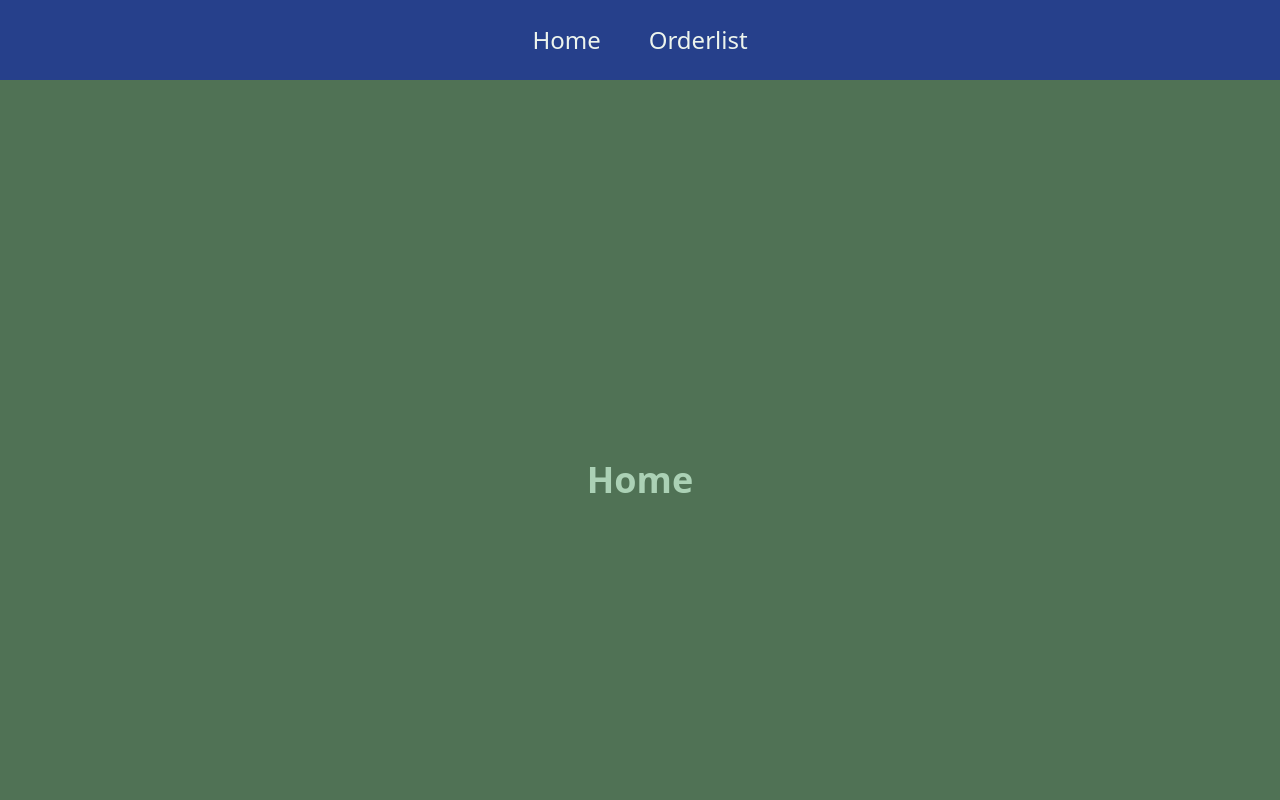
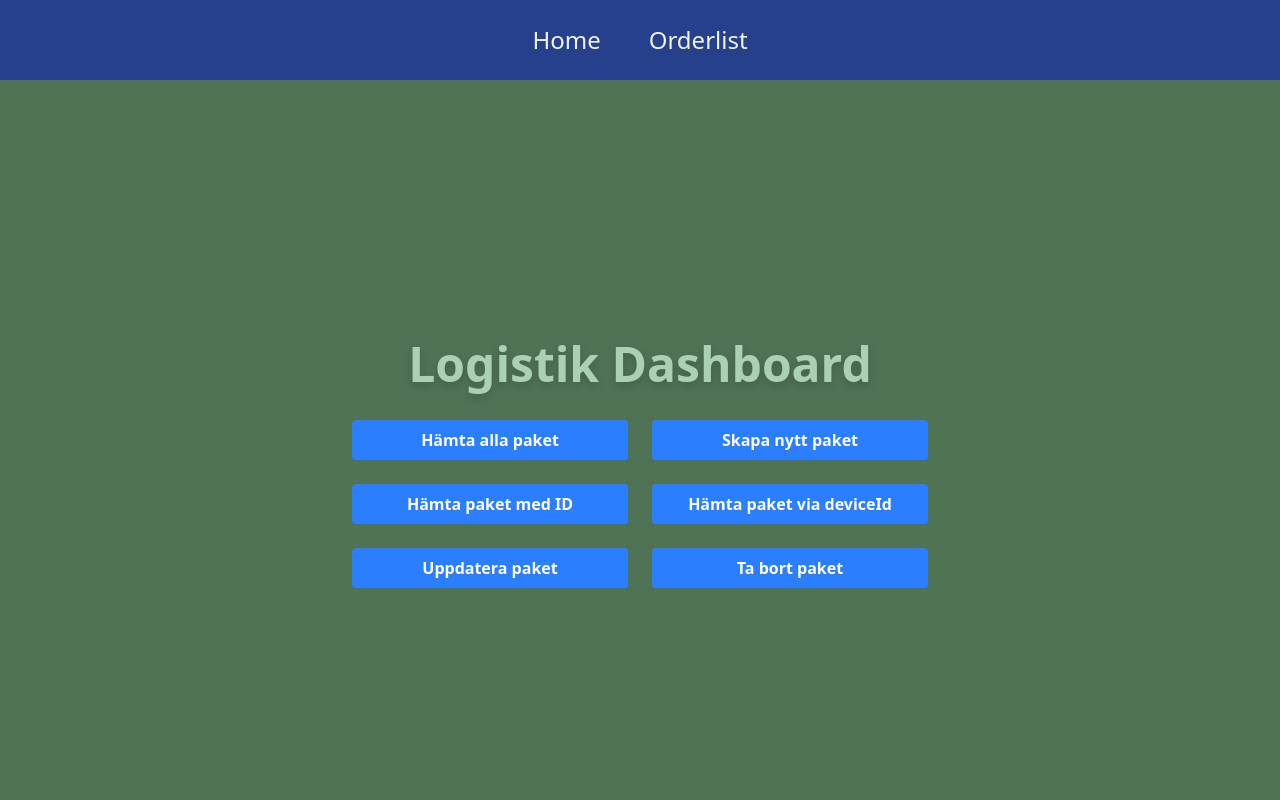
Before and after one commit to Advanced-Group-8/Front-end, a React (Vite) app in the folder web-app/: page / in a window 1280 px wide. Shown: the top 800 px of the page. Built offline with nearby package versions, Linux system fonts and the light colour scheme.

Commit message:
fixade en liten front end för testning av Backend

```diff
--- a/web-app/src/api/api.ts
+++ b/web-app/src/api/api.ts
@@ -2,11 +2,12 @@ import axios from "axios";
 
 import type { Package } from "../types/types.ts";
 
-export const API_BASE_URL = "http://localhost:3000";
+export const API_BASE_URL = "https://t8-server-d2fee2awcybjcqch.swedencentral-01.azurewebsites.net";
+
 
 export const getPackages = async () => {
   try {
-    const response = await axios.get(`${API_BASE_URL}/packages`);
+    const response = await axios.get(`${API_BASE_URL}/package-tracking`);
     return response.data;
   } catch (error) {
     console.error("Error fetching packages:", error);
@@ -14,9 +15,10 @@ export const getPackages = async () => {
   }
 };
 
+
 export const getPackageById = async (id: string) => {
   try {
-    const response = await axios.get(`${API_BASE_URL}/packages/${id}`);
+    const response = await axios.get(`${API_BASE_URL}/package/${id}`);
     return response.data;
   } catch (error) {
     console.error(`Error fetching package with ID ${id}:`, error);
@@ -24,13 +26,14 @@ export const getPackageById = async (id: string) => {
   }
 };
 
+
 export const updatePackage = async (
   id: string,
   updatedData: Partial<Package>
 ) => {
   try {
     const response = await axios.put(
-      `${API_BASE_URL}/packages/${id}`,
+      `${API_BASE_URL}/package/${id}`,
       updatedData
     );
     return response.data;
@@ -40,12 +43,35 @@ export const updatePackage = async (
   }
 };
 
+
 export const deletePackage = async (id: string) => {
   try {
-    const response = await axios.delete(`${API_BASE_URL}/packages/${id}`);
+    const response = await axios.delete(`${API_BASE_URL}/package/${id}`);
     return response.data;
   } catch (error) {
     console.error(`Error deleting package with ID ${id}:`, error);
     throw error;
   }
 };
+
+// Nytt: Skapa nytt paket
+export const createPackage = async (newPackage: Partial<Package>) => {
+  try {
+    const response = await axios.post(`${API_BASE_URL}/package`, newPackage);
+    return response.data;
+  } catch (error) {
+    console.error("Error creating package:", error);
+    throw error;
+  }
+};
+
+// Nytt: Hämta paket via deviceId
+export const getPackageByDeviceId = async (deviceId: string) => {
+  try {
+    const response = await axios.get(`${API_BASE_URL}/package/device/${deviceId}`);
+    return response.data;
+  } catch (error) {
+    console.error(`Error fetching package with deviceId ${deviceId}:`, error);
+    throw error;
+  }
+};
--- a/web-app/src/pages/Home.tsx
+++ b/web-app/src/pages/Home.tsx
@@ -1,10 +1,200 @@
+
+
+import PrimaryButton from "../components/buttons/PrimaryButton";
+import { useState } from "react";
+import {
+  getPackages,
+  createPackage,
+  getPackageById,
+  getPackageByDeviceId,
+  updatePackage,
+  deletePackage,
+} from "../api/api";
+
 const Home = () => {
+
+  const [response, setResponse] = useState<any>("");
+  const [error, setError] = useState<string>("");
+
+  // Hjälpfunktion för att visa JSON snyggt
+  // Om data är en array av paket, visa lista med id, trackingCode och status, annars JSON
+  const pretty = (data: any) => {
+    if (Array.isArray(data) && data.length && data[0]?.id) {
+      return (
+        <ul className="list-disc pl-6">
+          {data.map((pkg: any) => (
+            <li key={pkg.id}>
+              Paket-ID: {pkg.id}
+              {pkg.trackingCode && <> | TrackingCode: {pkg.trackingCode}</>}
+              {pkg.status && <> | Status: {pkg.status}</>}
+            </li>
+          ))}
+        </ul>
+      );
+    }
+    return typeof data === "string"
+      ? data
+      : JSON.stringify(data, null, 2);
+  };
+
+  const handleGetPackages = async () => {
+    setError("");
+    setResponse("");
+    try {
+      const data = await getPackages();
+      setResponse(pretty(data));
+    } catch (err: any) {
+      setError(err.message || "Något gick fel");
+    }
+  };
+
+  const handleCreatePackage = async () => {
+    setError("");
+    setResponse("");
+    // Prompts för alla obligatoriska fält
+    const trackingCode = prompt("Tracking code på nytt paket?");
+    if (!trackingCode) return;
+    const senderId = prompt("Sender ID?");
+    if (!senderId) return;
+    const receiverId = prompt("Receiver ID?");
+    if (!receiverId) return;
+    const currentCarrierId = prompt("Current Carrier ID?");
+    if (!currentCarrierId) return;
+    const senderStreet = prompt("Avsändarens gata?");
+    const senderCity = prompt("Avsändarens stad?");
+    const senderPostalCode = prompt("Avsändarens postnummer?");
+    const senderCountry = prompt("Avsändarens land?");
+    if (!senderStreet || !senderCity || !senderPostalCode || !senderCountry) return;
+    const receiverStreet = prompt("Mottagarens gata?");
+    const receiverCity = prompt("Mottagarens stad?");
+    const receiverPostalCode = prompt("Mottagarens postnummer?");
+    const receiverCountry = prompt("Mottagarens land?");
+    if (!receiverStreet || !receiverCity || !receiverPostalCode || !receiverCountry) return;
+    // deviceId kan vara valfri eller genereras, men vi frågar efter den
+    const deviceId = prompt("Device ID?");
+    if (!deviceId) return;
+    // status default till pending
+    const status = "pending";
+    try {
+      const data = await createPackage({
+        trackingCode,
+  senderId: Number(senderId),
+  receiverId: Number(receiverId),
+  currentCarrierId: Number(currentCarrierId),
+        senderAddress: {
+          id: 0,
+          street: senderStreet,
+          city: senderCity,
+          postalCode: senderPostalCode,
+          country: senderCountry,
+        },
+        receiverAddress: {
+          id: 0,
+          street: receiverStreet,
+          city: receiverCity,
+          postalCode: receiverPostalCode,
+          country: receiverCountry,
+        },
+        deviceId,
+        status,
+      });
+      setResponse(pretty(data));
+    } catch (err: any) {
+      setError(err.message || "Något gick fel");
+    }
+  };
+
+  const handleGetPackageById = async () => {
+    setError("");
+    setResponse("");
+    const id = prompt("Ange paket-ID:");
+    if (!id) return;
+    try {
+      const data = await getPackageById(id);
+      setResponse(pretty(data));
+    } catch (err: any) {
+      setError(err.message || "Något gick fel");
+    }
+  };
+
+  const handleGetPackageByDeviceId = async () => {
+    setError("");
+    setResponse("");
+    const deviceId = prompt("Ange deviceId:");
+    if (!deviceId) return;
+    try {
+      const data = await getPackageByDeviceId(deviceId);
+      setResponse(pretty(data));
+    } catch (err: any) {
+      setError(err.message || "Något gick fel");
+    }
+  };
+
+  const handleUpdatePackage = async () => {
+    setError("");
+    setResponse("");
+    const id = prompt("Ange ID på paket att uppdatera:");
+    if (!id) return;
+    const status = prompt(
+      "Ny status (pending, in_transit, delivered, cancelled, out_for_delivery):"
+    );
+    if (!status) return;
+    // Kontrollera att status är giltig
+    const validStatuses = [
+      "pending",
+      "in_transit",
+      "delivered",
+      "cancelled",
+      "out_for_delivery",
+    ];
+    if (!validStatuses.includes(status)) {
+      setError("Ogiltig status!");
+      return;
+    }
+    try {
+      const data = await updatePackage(id, { status: status as any });
+      setResponse(pretty(data));
+    } catch (err: any) {
+      setError(err.message || "Något gick fel");
+    }
+  };
+
+  const handleDeletePackage = async () => {
+    setError("");
+    setResponse("");
+    const id = prompt("Ange ID på paket att ta bort:");
+    if (!id) return;
+    try {
+      const data = await deletePackage(id);
+      setResponse(pretty(data));
+    } catch (err: any) {
+      setError(err.message || "Något gick fel");
+    }
+  };
+
   return (
-    <>
-      <div className="bg-accent-4 text-accent-1 flex text-center m-auto h-screen items-center justify-center text-4xl font-bold">
-        Home
+    <div className="min-h-screen flex flex-col items-center justify-center bg-accent-4 p-8">
+      <h1 className="text-5xl font-extrabold text-accent-1 mb-8 drop-shadow-lg">Logistik Dashboard</h1>
+      <div className="grid grid-cols-1 md:grid-cols-2 gap-6 w-full max-w-xl mb-8">
+        <PrimaryButton onClick={handleGetPackages}>Hämta alla paket</PrimaryButton>
+        <PrimaryButton onClick={handleCreatePackage}>Skapa nytt paket</PrimaryButton>
+        <PrimaryButton onClick={handleGetPackageById}>Hämta paket med ID</PrimaryButton>
+        <PrimaryButton onClick={handleGetPackageByDeviceId}>Hämta paket via deviceId</PrimaryButton>
+        <PrimaryButton onClick={handleUpdatePackage}>Uppdatera paket</PrimaryButton>
+        <PrimaryButton onClick={handleDeletePackage}>Ta bort paket</PrimaryButton>
       </div>
-    </>
+      {response && (
+        <div className="bg-white text-black rounded shadow p-4 w-full max-w-xl mb-4">
+          <strong>Respons:</strong>
+          <pre className="whitespace-pre-wrap text-xs md:text-sm">{response}</pre>
+        </div>
+      )}
+      {error && (
+        <div className="bg-red-100 text-red-700 rounded shadow p-4 w-full max-w-xl">
+          <strong>Fel:</strong> {error}
+        </div>
+      )}
+    </div>
   );
 };
 
```
